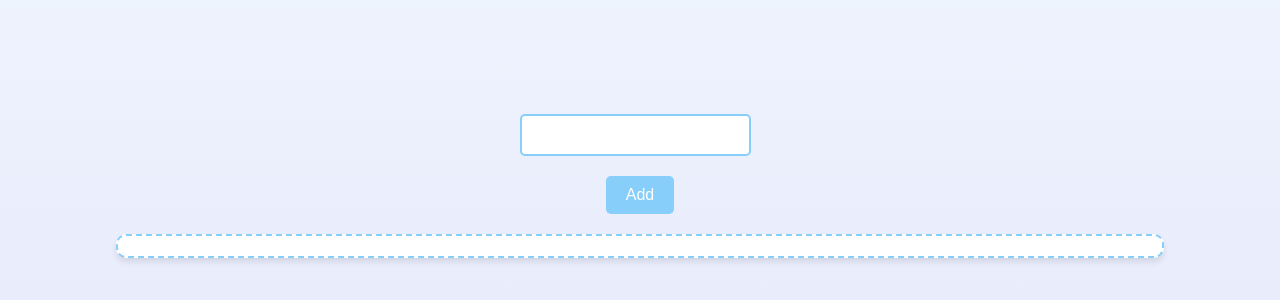
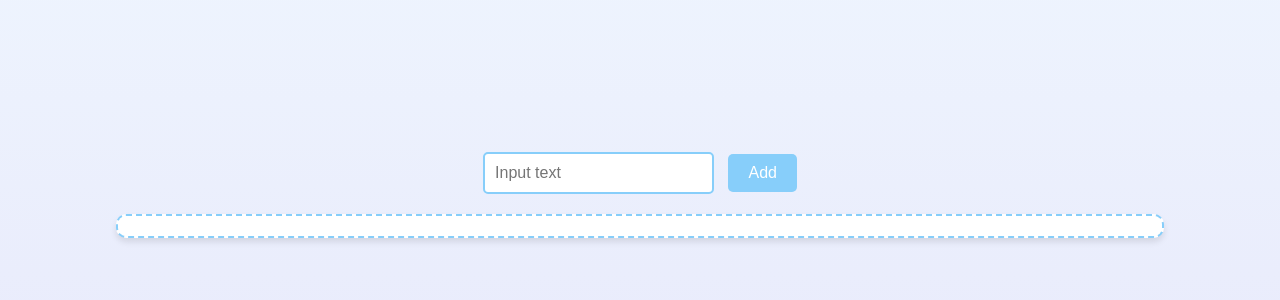
Before and after one commit to valentyna88/test-task, a website built with Vite: page src/index.html in a window 1280 px wide. Shown: the part 214-514 px from the top of the page. Built offline with nearby package versions, Linux system fonts and the light colour scheme.

Commit message:
update markup

```diff
--- a/src/index.html
+++ b/src/index.html
@@ -8,8 +8,10 @@
     <link rel="stylesheet" href="./css/styles.css" />
   </head>
   <body>
-    <input id="textInput" type="text" />
-    <button id="submitButton" type="button">Add</button>
+    <div id="form-container">
+      <input id="textInput" type="text" placeholder="Input text" />
+      <button id="submitButton" type="button">Add</button>
+    </div>
     <div id="textDisplay"></div>
     <script type="module" src="./main.js"></script>
   </body>
```
